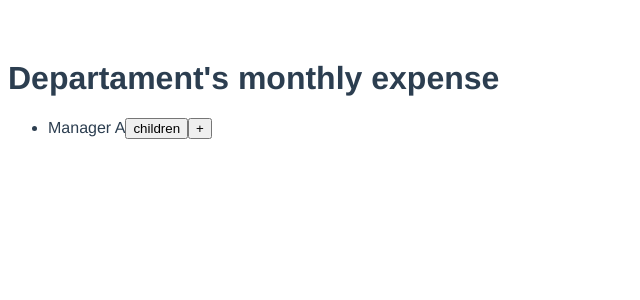
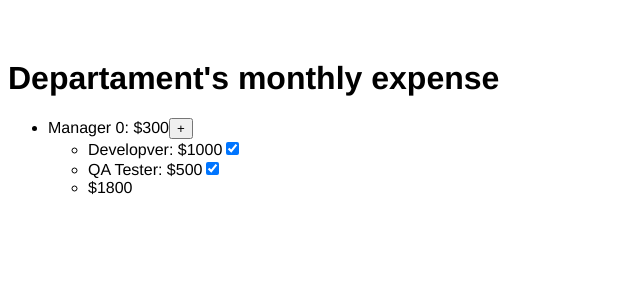
Before and after one commit to jocabedR/departament_monthly_expense, a Vue app: page / in a window 1280 px wide. Shown: the top 300 px of the page, without its empty margins (0-640 px from the left). Built offline with nearby package versions, Linux system fonts and the light colour scheme.

Commit message:
Calculation of the total per manager.

```diff
--- a/src/App.vue
+++ b/src/App.vue
@@ -2,33 +2,46 @@
   <h1>Departament's monthly expense</h1>
   <ul>
     <li v-for="manager in managers" :key="manager.id">
-      <span>{{ manager.name }}  </span>
-      <button @click="aaalert([manager.id])">children</button>
+      <span>{{ manager.name }}: ${{manager_cost}}</span>
       <button @click="addChild(manager.id)">+</button>
+      <ul>
+        <li>
+          <span :class="manager.devloper ? 'with' : 'witout'">Developver: ${{developver_cost}}</span>
+          <input type="checkbox" v-model="manager.devloper">
+        </li>
+        <li>
+          <span :class="manager.devloper ? 'with' : 'witout'">QA Tester: ${{qa_tester_cost}}</span>
+          <input type="checkbox" v-model="manager.qa_tester">
+        </li>
+        <li>
+          <TotalVue :total="cualculaTotal(manager.id)"/>
+        </li>
+      </ul>
     </li>
   </ul>
-
 
 </template>
 
 <script>
-//let id = 1
-/* const manager_cost = 300
-const developver_cost = 100
-const qa_tester_cost = 5000 */
+import TotalVue from './components/Total.vue'
+
 export default {
   data() {
     return {
-      id: 1,
+      id: 0,
       managers: [
-        {id: 1, parent: null, name: "Manager A", devloper: true, qa_tester: true },
+        {id: 0, parent: null, name: "Manager 0", devloper: true, qa_tester: true },
       ],
-      parents: []
+      parents: [],
+      manager_cost : 300.00,
+      developver_cost : 1000.00,
+      qa_tester_cost : 500.00
     }
   },
 
   name: 'App',
   components: {
+    TotalVue
   },
   computed: {
 
@@ -43,17 +56,22 @@ export default {
       else return [...descendants, ...this.getDescendants(descendants)]
     },
 
-    // Just to che
-    aaalert(ascendants){
-      console.log(this.getDescendants(ascendants))
+    cualculaTotal(manager_id){
+      let descendants_ids = [...[manager_id], ...this.getDescendants([manager_id])]
+
+      let descendants =  this.managers.filter(manager => descendants_ids.includes(manager.id))
+      let developvers = descendants.filter(manager => manager.devloper)
+      let qa_testers = descendants.filter(manager => manager.qa_tester)
+
+      let total = (descendants.length * this.manager_cost) + (developvers.length * this.developver_cost) + (qa_testers.length * this.qa_tester_cost)
+      return total
     },
-
 
     addChild(parent_id) {
       this.id ++
-      this.managers.push({id: this.id, parent: parent_id, name: "Manager", devloper: true, qa_tester: true})
-      //console.log(this.managers)
-    }
+      this.managers.push({id: this.id, parent: parent_id, name: "Manager "+this.id, devloper: true, qa_tester: true})
+    },
+
   }
 }
 </script>
@@ -63,7 +81,15 @@ export default {
   font-family: Avenir, Helvetica, Arial, sans-serif;
   -webkit-font-smoothing: antialiased;
   -moz-osx-font-smoothing: grayscale;
-  color: #2c3e50;
+  color: black;
   margin-top: 60px;
 }
+
+.without {
+ color: #f2f4f4 !important ;
+}
+
+.with {
+  color: black;
+}
 </style>
--- /dev/null
+++ b/src/components/Total.vue
@@ -0,0 +1,14 @@
+<script>
+export default {
+  props: {
+    total: Number
+  }
+}
+</script>
+
+<template>
+   <span>${{total}}</span>
+</template>
+
+<style>
+</style>
--- a/vue.config.js
+++ b/vue.config.js
@@ -1,4 +1,5 @@
 const { defineConfig } = require('@vue/cli-service')
 module.exports = defineConfig({
-  transpileDependencies: true
+  transpileDependencies: true,
+  lintOnSave:false
 })
```
